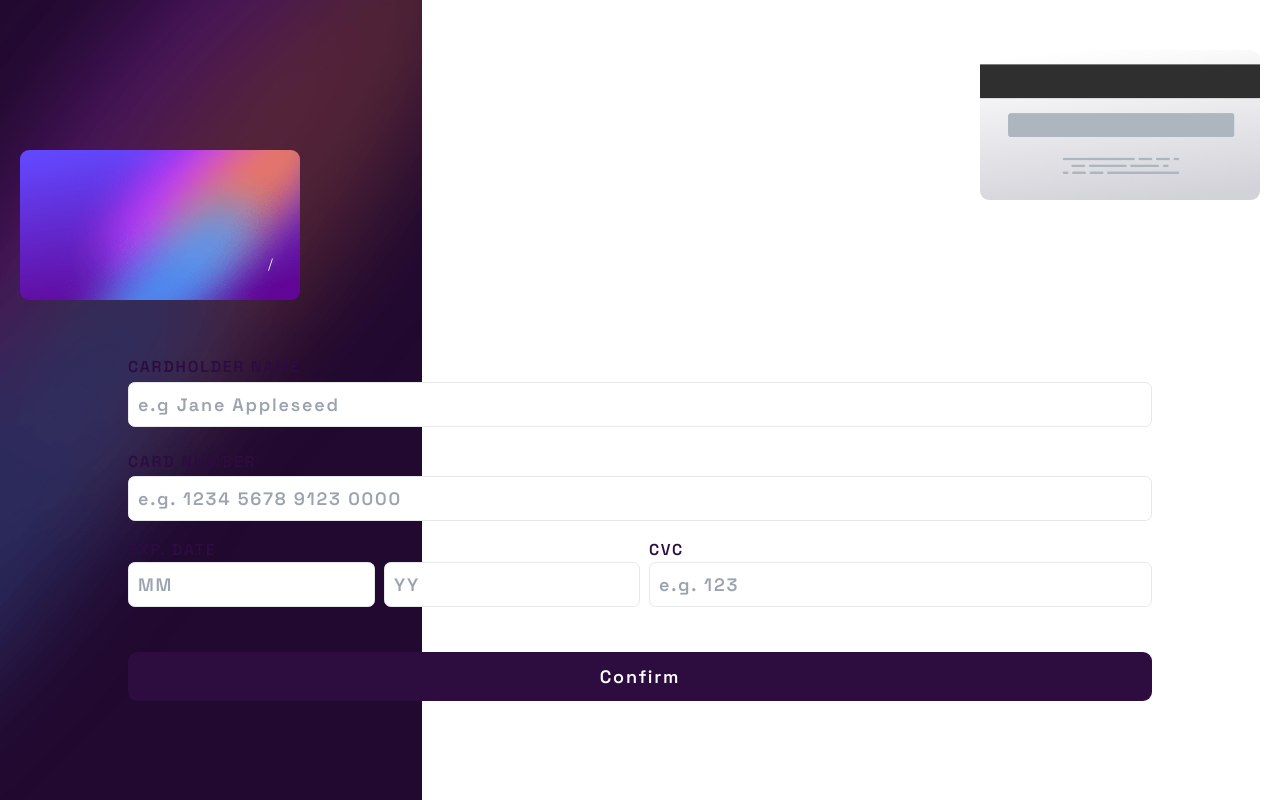
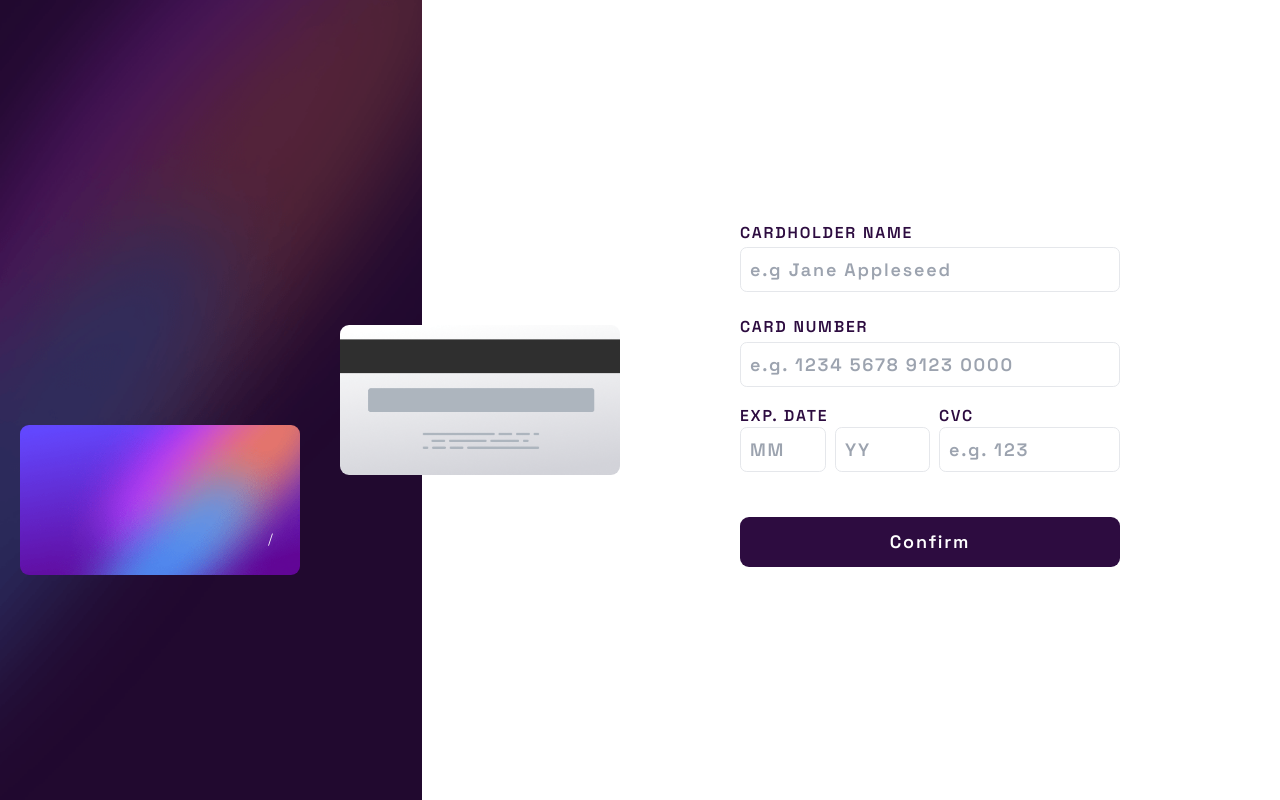
Before and after one commit to JuliCoDev/interactive_card, a React (Create React App) app: page / in a window 1280 px wide. Built offline with nearby package versions, Linux system fonts and the light colour scheme.

Commit message:
Add design desktop to dasboard
Change structure to form and cards into dashboard

```diff
--- a/src/pages/Dashboard.jsx
+++ b/src/pages/Dashboard.jsx
@@ -17,6 +17,37 @@ const initialValues = {
 
 
 }
+
+
+const container=`
+    h-screen
+    relative
+    lg:flex
+    lg:items-center
+`;
+const containerCards = `
+    absolute
+    w-full
+    lg:w-1/2
+    lg:static
+`;
+
+const formContainer=`
+    absolute
+    top-[350px]
+    w-full
+    lg:w-1/2
+    lg:static
+
+`;
+const Form = `
+    w-[80%]
+    m-auto
+    md:w-[60%]
+    lg:max-w-[380px]
+    xl:ml-[100px]
+
+`;
 
 
 export default function Dashboard(){
@@ -65,12 +96,12 @@ export default function Dashboard(){
 
     if(!complete){
         return(
-            <div className="relativeh-screen">
-                <div className="absolute w-full">
+            <div className={container}>
+                <div className={containerCards}>
                     <Cards cardValues={cardValues}/>
                 </div>
-                <div className="absolute top-[350px] w-full">
-                    <form className="w-[80%] m-auto" onSubmit={handleSubmit}>
+                <div className={formContainer}>
+                    <form className={Form} onSubmit={handleSubmit}>
                         <div className="mb-4">
                             <Label htmlFor="cardholderName">CARDHOLDER NAME</Label>
                             <Input
```
